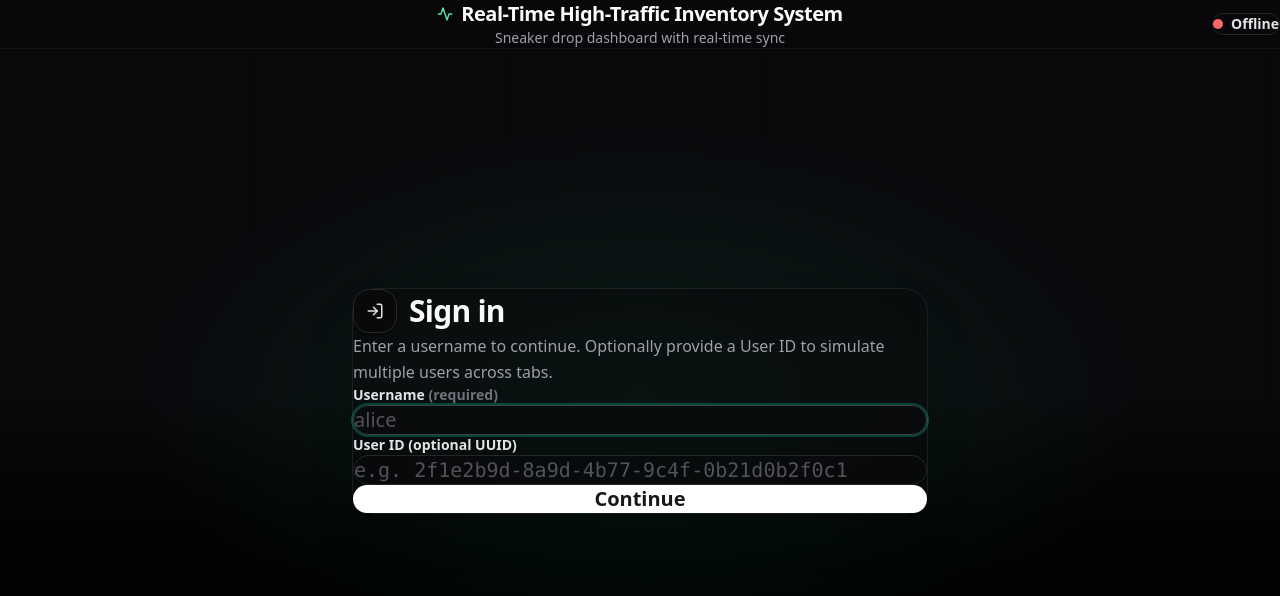
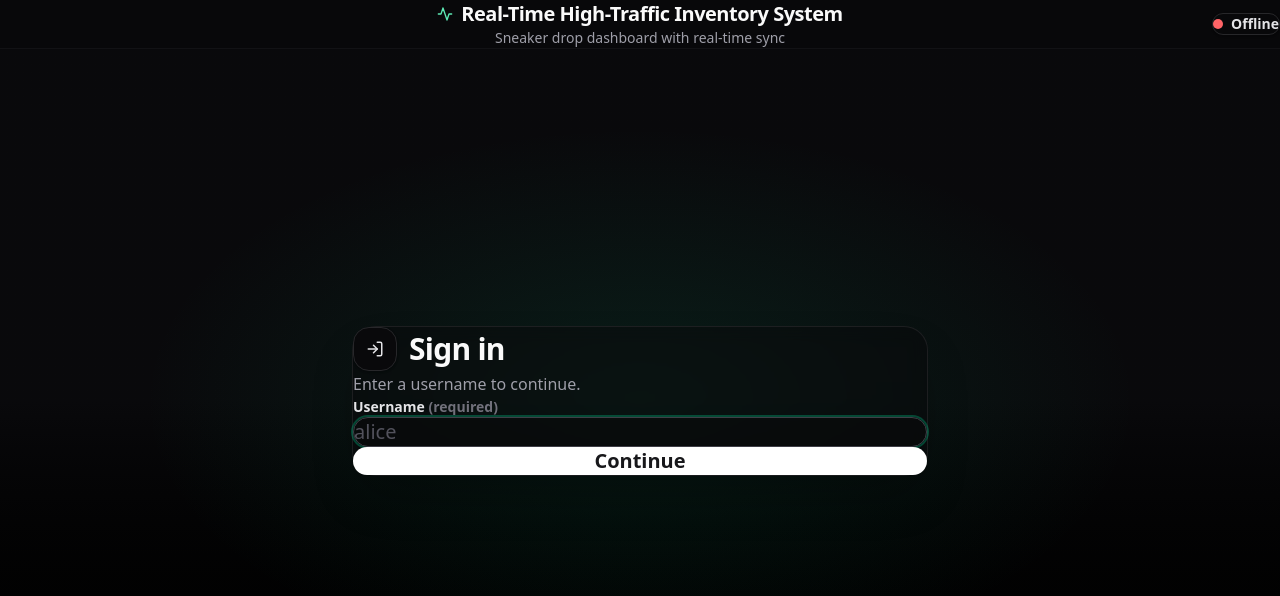
Before and after one commit to mahabur-rahman/traffic-inventory-system, a React (Vite) app in the folder web/: page / in a window 1280 px wide. Shown: the top 596 px of the page. Built offline with nearby package versions, Linux system fonts and the light colour scheme; no server answers.

Commit message:
Remove optional user id from login

```diff
--- a/web/src/components/LoginCard.tsx
+++ b/web/src/components/LoginCard.tsx
@@ -6,30 +6,19 @@ import { FiLogIn } from "react-icons/fi";
 import { useAuth } from "../hooks/useAuth";
 import { Spinner } from "./Spinner";
 
-function isUuid(value: string) {
-  return /^[0-9a-f]{8}-[0-9a-f]{4}-[1-5][0-9a-f]{3}-[89ab][0-9a-f]{3}-[0-9a-f]{12}$/i.test(value);
-}
-
 export function LoginCard() {
   const { login } = useAuth();
   const navigate = useNavigate();
   const [username, setUsername] = useState("");
-  const [userId, setUserId] = useState("");
   const [loading, setLoading] = useState(false);
 
   async function onSubmit(e: React.FormEvent) {
     e.preventDefault();
     setLoading(true);
     try {
-      const maybeId = userId.trim();
-      if (maybeId && !isUuid(maybeId)) {
-        throw new Error("User ID must be a UUID");
-      }
-
-      login(username, maybeId || undefined);
+      login(username);
       toast.success("Signed in");
       setUsername("");
-      setUserId("");
       navigate("/dashboard", { replace: true });
     } catch (err) {
       toast.error(err instanceof Error ? err.message : "Failed to sign in");
@@ -47,7 +36,7 @@ export function LoginCard() {
         <h2 className="text-2xl font-semibold tracking-tight text-zinc-50 sm:text-3xl">Sign in</h2>
       </div>
       <p className="mt-2 text-base leading-relaxed text-zinc-400">
-        Enter a username to continue. Optionally provide a User ID to simulate multiple users across tabs.
+        Enter a username to continue.
       </p>
 
       <form className="mt-8 space-y-6" onSubmit={onSubmit}>
@@ -66,17 +55,6 @@ export function LoginCard() {
           />
         </label>
 
-        <label className="block space-y-2">
-          <div className="text-sm font-semibold text-zinc-200">User ID (optional UUID)</div>
-          <input
-            className="w-full rounded-2xl border border-zinc-800 bg-zinc-950/60 px-5 py-4 font-mono text-lg text-zinc-100 placeholder:text-zinc-600 shadow-sm ring-1 ring-transparent transition focus:border-zinc-700 focus:outline-none focus:ring-2 focus:ring-emerald-400/30 focus-visible:outline focus-visible:outline-2 focus-visible:outline-zinc-200 sm:text-xl"
-            placeholder="e.g. 2f1e2b9d-8a9d-4b77-9c4f-0b21d0b2f0c1"
-            value={userId}
-            onChange={(e) => setUserId(e.target.value)}
-            disabled={loading}
-          />
-        </label>
-
         <button
           className="inline-flex w-full items-center justify-center gap-2 rounded-2xl bg-white px-6 py-4 text-lg font-semibold text-zinc-900 shadow-sm hover:bg-zinc-200 disabled:opacity-60 focus-visible:outline focus-visible:outline-2 focus-visible:outline-zinc-200 sm:text-xl"
           disabled={loading}
```
